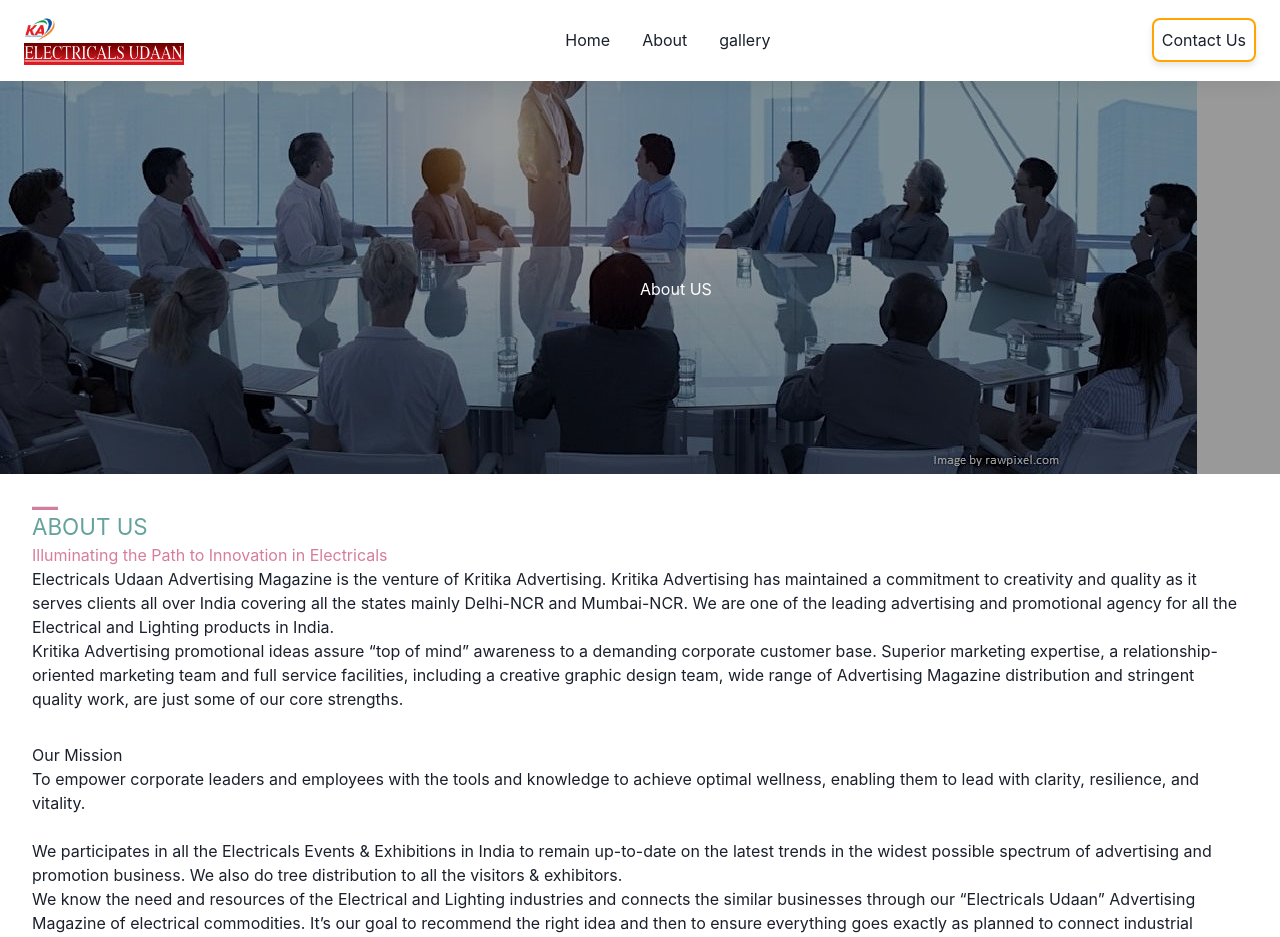
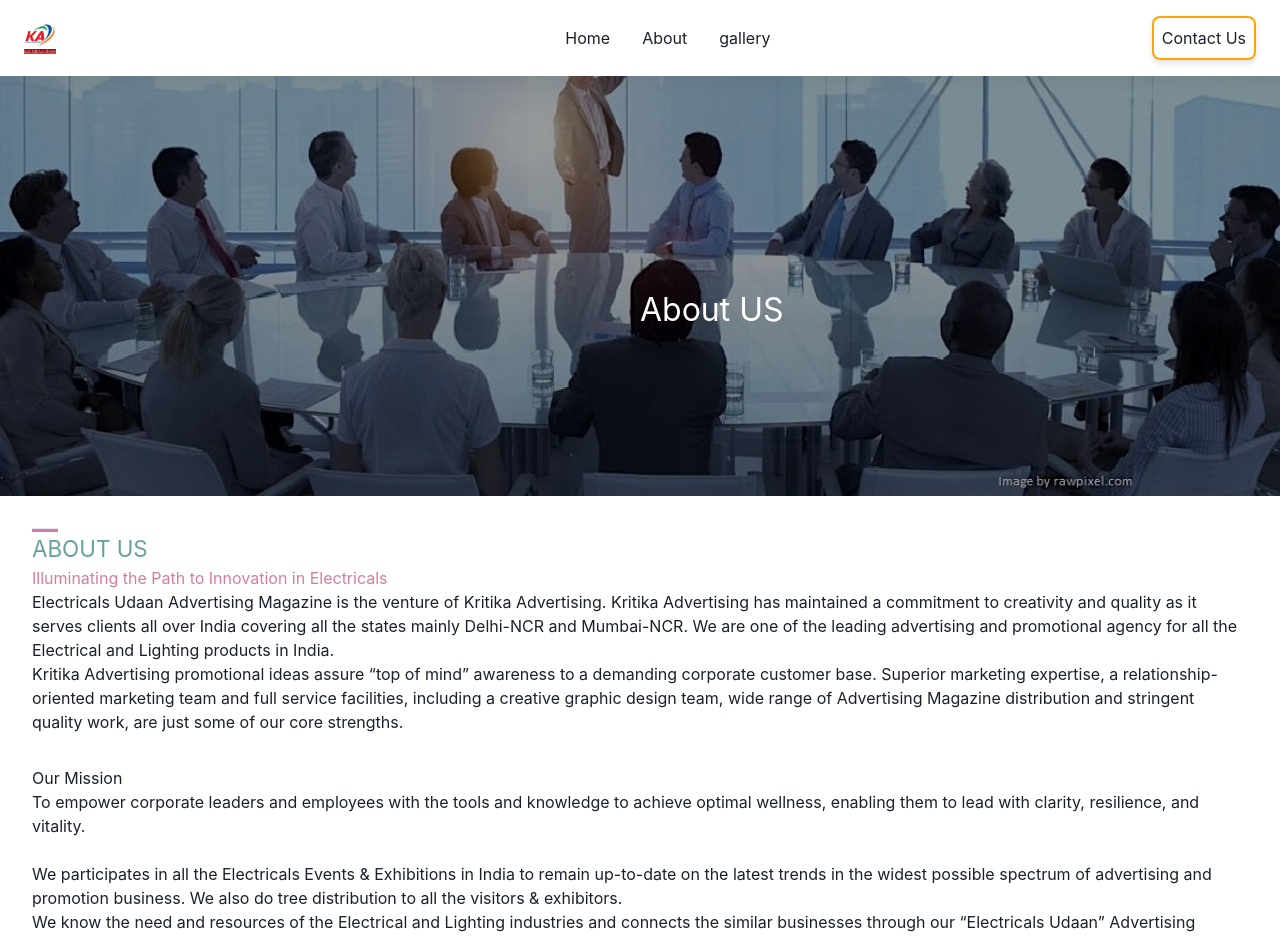
Before and after one commit to chaubeydeepak1328/Electrical-udaan, a React (Create React App) app: page /about in a window 1280 px wide. Shown: the top 937 px of the page. Built offline with nearby package versions, Linux system fonts and the light colour scheme.

Commit message:
adding the changes

```diff
--- a/src/Components/Flipbook.css
+++ b/src/Components/Flipbook.css
@@ -27,3 +27,9 @@
   width: 100%;
   height: 100%;
 }
+
+@media (min-width: 992px) {
+  .About-posterText {
+    font-size: 2rem;
+  }
+}
--- a/src/Components/Navbar.js
+++ b/src/Components/Navbar.js
@@ -57,9 +57,9 @@
         <div class="logo">
           <div className="logo-div">
             <NavLink to="/" onClick={scrollToTop}>
-              <div className="d-flex flex-column">
+              <div>
                 <img loading="lazy" style={{ width: "2rem" }} src={logo2} alt="logo2" />
-                <img loading="lazy" src={logo1} alt="logo1" />
+                <img loading="lazy" style={{ width: "2rem" }} src={logo1} alt="logo1" />
               </div>
             </NavLink>
           </div>
@@ -87,7 +87,7 @@
             <NavLink to="/">
               <div>
                 <img loading="lazy" style={{ width: "2rem" }} src={logo2} alt="logo2" />
-                <img loading="lazy" src={logo1} alt="logo1" />
+                <img loading="lazy" style={{ width: "2rem" }} src={logo1} alt="logo1" />
               </div>
             </NavLink>
           </div>
@@ -179,7 +179,7 @@
           <ModalCloseButton />
           <ModalBody>
             <div className="modal-header">
-              <h2>Contact <span style={{ color: "orange" }}>Us</span></h2>
+              <h2 style={{ textAlign: "center" }}>Contact <span style={{ color: "orange" }}>Us</span></h2>
             </div>
             <form className="modal-form" onSubmit={sumbitForm}>
               <div className="form-group">
--- a/src/Pages/About.js
+++ b/src/Pages/About.js
@@ -61,8 +61,8 @@
 const About = () => {
     return (
         <>
-            <div className='w-100' style={{ position: "relative" }}>
-                <img loading='lazy' className='w-100' src={about_img} alt={about_img} />
+            <div style={{ position: "relative", width: '100%' }}>
+                <img loading='lazy' style={{ width: '100%' }} src={about_img} alt={about_img} />
                 <div style={{
                     position: "absolute",
                     top: 0,
@@ -76,30 +76,30 @@
 
 
 
-            <div className='w-100 d-flex justify-content-center px-5' style={{ margin: "2rem" }}>
-                <div className='d-flex gap-5 justify-content-center flex-wrap'>
-                    <div className='col-12 col-lg-5'>
+            <div style={{ margin: "2rem" }}>
+
+                <div>
                     <motion.div variants={floatRight} initial="initial" whileInView="animate" viewport={{ once: true }} className='d-flex gap-2'><hr style={{ width: "1.6rem", height: "3px", color: "#d67d9d", backgroundColor: "#d67d9d", }} /> <h2 style={{ fontSize: "1.4rem", color: "#65a29d" }}>ABOUT US</h2></motion.div>
                     <motion.h1 variants={floatUP} initial="initial" whileInView="animate" viewport={{ once: true }} style={{ color: "#d67d9d" }}>Illuminating the Path to Innovation in Electricals</motion.h1>
                     <motion.p variants={Grow} initial="initial" whileInView="animate" viewport={{ once: true }}>Electricals Udaan Advertising Magazine is the venture of Kritika Advertising. Kritika Advertising has maintained a commitment to creativity and quality as it serves clients all over India covering all the states mainly Delhi-NCR and Mumbai-NCR. We are one of the leading advertising and promotional agency for all the Electrical and Lighting products in India.</motion.p>
                     <motion.p variants={Grow} initial="initial" whileInView="animate" viewport={{ once: true }}>Kritika Advertising promotional ideas assure “top of mind” awareness to a demanding corporate customer base. Superior marketing expertise, a relationship-oriented marketing team and full service facilities, including a creative graphic design team, wide range of Advertising Magazine distribution and stringent quality work, are just some of our core strengths.</motion.p>
                 </div>
-                </div>
+
             </div>
 
 
-            <div className='container d-flex flex-column align-items-center justify-content-center w-100' style={{ margin: "2rem" }}>
-                <div className='w-100'><h1 className='px-lg-5 mx-lg-5'>Our Mission</h1></div>
-                <div class="card d-flex flex-lg-row col-12 col-lg-10">
+            <div style={{ margin: "2rem" }}>
+                <div ><h1 >Our Mission</h1></div>
 
-                    <div class="card-body  d-flex justify-content-center align-items-center">
+
+                <div>
                     <motion.p variants={Grow} initial="initial" whileInView="animate" viewport={{ once: true }} class="card-text">To empower corporate leaders and employees with the tools and knowledge to achieve optimal wellness, enabling them to lead with clarity, resilience, and vitality.
                         <br /><br />
                         We participates in all the Electricals Events & Exhibitions in India to remain up-to-date on the latest trends in the widest possible spectrum of advertising and promotion business. We also do tree distribution to all the visitors & exhibitors.
                     </motion.p>
                     <motion.p variants={Grow} initial="initial" whileInView="animate" viewport={{ once: true }}>We know the need and resources of the Electrical and Lighting industries and connects the similar businesses through our “Electricals Udaan” Advertising Magazine of electrical commodities. It’s our goal to recommend the right idea and then to ensure everything goes exactly as planned to connect industrial people with the relevant resources on time.</motion.p>
                 </div>
-                </div>
+
             </div>
 
 
```
Lines whose indentation alone changed are shown as unchanged.
